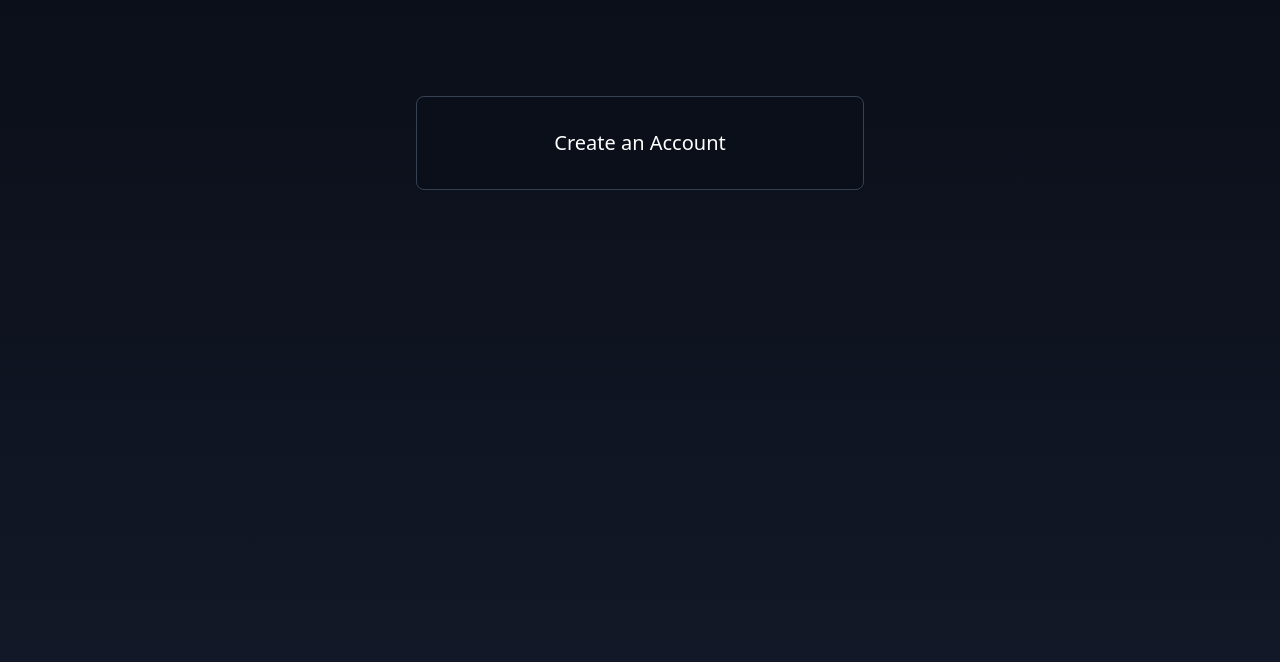
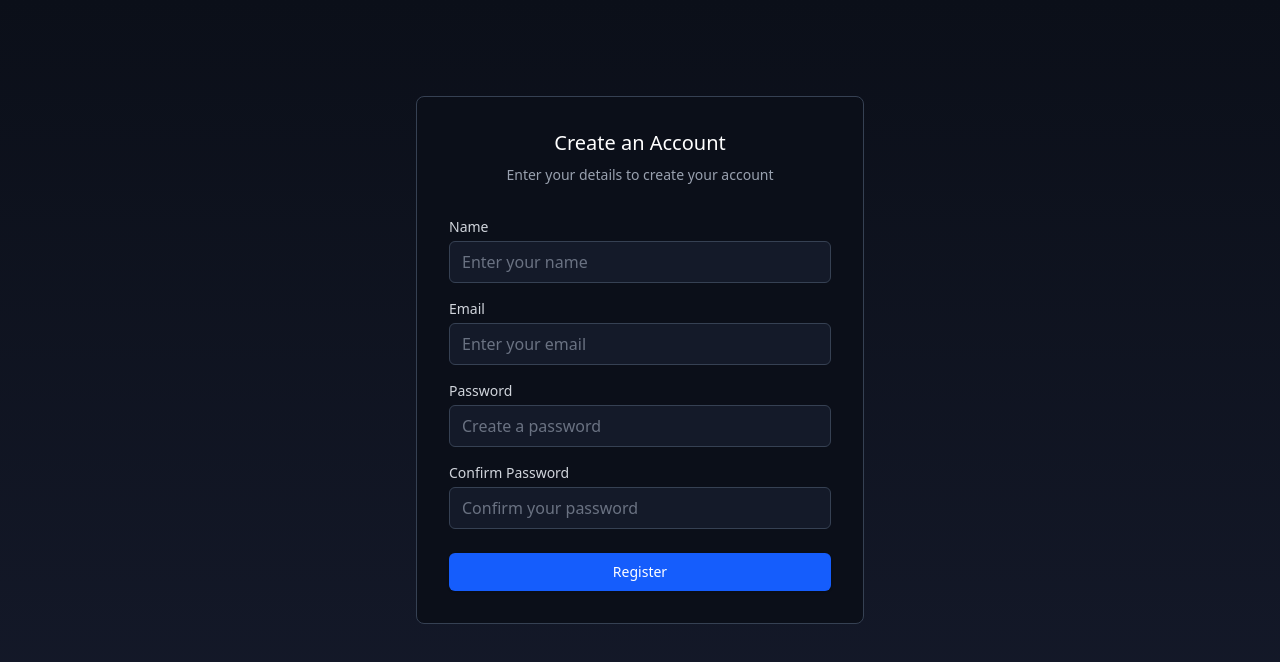
Before and after one commit to ChansaKashellMwenya/Intern, a React (Vite) app: page /register in a window 1280 px wide. Shown: the top 662 px of the page. Built offline with nearby package versions, Linux system fonts and the light colour scheme.

Commit message:
Form for registration page

```diff
--- a/src/components/RegistrationPage.jsx
+++ b/src/components/RegistrationPage.jsx
@@ -7,7 +7,77 @@ const RegisterPage = () => {
       <div className="flex items-center justify-center py-12 px-4 sm:px-6 lg:px-8">
         <div className="max-w-md w-full">
           <div className="bg-[#0B0F19] border border-gray-700 rounded-lg p-8">
-            <h2 className="text-xl font-medium text-white text-center">Create an Account</h2>
+            <div className="text-center">
+              <h2 className="text-xl font-medium text-white">Create an Account</h2>
+              <p className="mt-2 text-sm text-gray-400">
+                Enter your details to create your account
+              </p>
+            </div>
+
+            <form className="mt-8 space-y-6">
+              <div className="rounded-md space-y-4">
+                <div>
+                  <label htmlFor="name" className="block text-sm font-medium text-gray-300">
+                    Name
+                  </label>
+                  <input
+                    id="name"
+                    name="name"
+                    type="text"
+                    className="mt-1 block w-full px-3 py-2 bg-[#141a29] border border-gray-700 rounded-md text-white placeholder-gray-500"
+                    placeholder="Enter your name"
+                  />
+                </div>
+
+                <div>
+                  <label htmlFor="email" className="block text-sm font-medium text-gray-300">
+                    Email
+                  </label>
+                  <input
+                    id="email"
+                    name="email"
+                    type="email"
+                    className="mt-1 block w-full px-3 py-2 bg-[#141a29] border border-gray-700 rounded-md text-white placeholder-gray-500"
+                    placeholder="Enter your email"
+                  />
+                </div>
+
+                <div>
+                  <label htmlFor="password" className="block text-sm font-medium text-gray-300">
+                    Password
+                  </label>
+                  <input
+                    id="password"
+                    name="password"
+                    type="password"
+                    className="mt-1 block w-full px-3 py-2 bg-[#141a29] border border-gray-700 rounded-md text-white placeholder-gray-500"
+                    placeholder="Create a password"
+                  />
+                </div>
+
+                <div>
+                  <label htmlFor="confirmPassword" className="block text-sm font-medium text-gray-300">
+                    Confirm Password
+                  </label>
+                  <input
+                    id="confirmPassword"
+                    name="confirmPassword"
+                    type="password"
+                    className="mt-1 block w-full px-3 py-2 bg-[#141a29] border border-gray-700 rounded-md text-white placeholder-gray-500"
+                    placeholder="Confirm your password"
+                  />
+                </div>
+              </div>
+
+              <div>
+                <button
+                  type="submit"
+                  className="w-full flex justify-center py-2 px-4 border border-transparent rounded-md shadow-sm text-sm font-medium text-white bg-blue-600 hover:bg-blue-700"
+                >
+                  Register
+                </button>
+              </div>
+            </form>
           </div>
         </div>
       </div>
```
